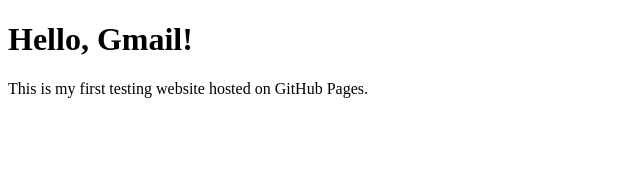
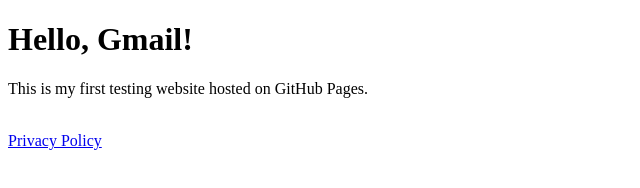
Before and after one commit to Mkhanal04/gmailStockMarketTest, a plain HTML site: page index.html in a window 1280 px wide. Shown: the whole page, without its empty margins (0-640 px from the left). Drawn offline with Linux system fonts and the light colour scheme.

Commit message:
Update index.html

```diff
--- a/index.html
+++ b/index.html
@@ -6,5 +6,7 @@
 <body>
   <h1>Hello, Gmail!</h1>
   <p>This is my first testing website hosted on GitHub Pages.</p>
+  <br>
+  <a href="privacy-policy.html">Privacy Policy</a>
 </body>
 </html>
```
